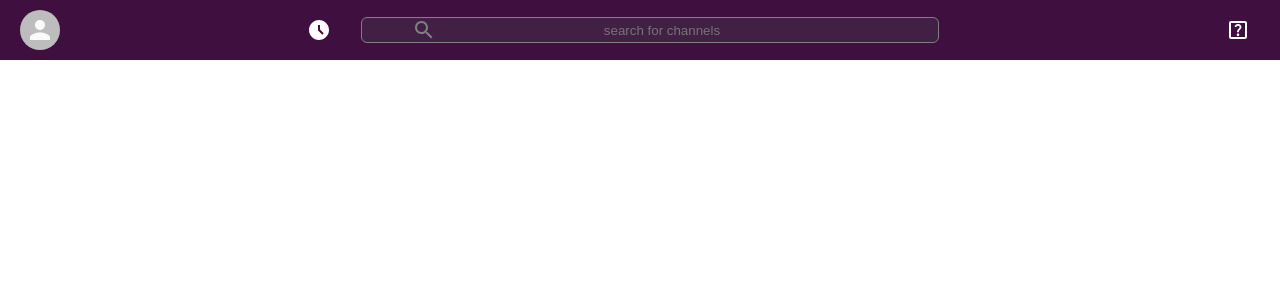
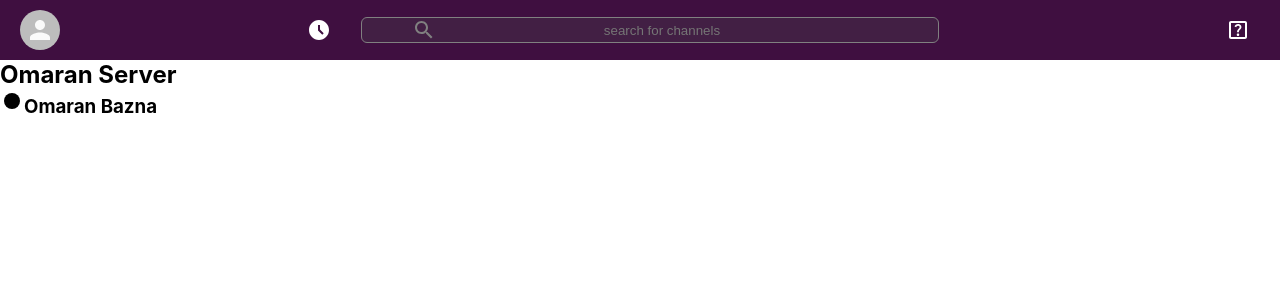
Before and after one commit to omaranBazna/slack-clone, a React (Create React App) app: page / in a window 1280 px wide. Shown: the top 300 px of the page. Built offline with nearby package versions, Linux system fonts and the light colour scheme.

Commit message:
add more styling to the side bar

```diff
--- a/src/components/Sidebar.js
+++ b/src/components/Sidebar.js
@@ -1,9 +1,16 @@
 import React from "react";
 import "../styles/sidebar.css";
+import FiberManualRecordIcon from "@mui/icons-material/FiberManualRecord";
 const Sidebar = () => {
   return (
     <div className="sidebar">
-      <div className="sidebar-header"></div>
+      <div className="sidebar-header">
+        <h2>Omaran Server</h2>
+        <h3>
+          <FiberManualRecordIcon />
+          Omaran Bazna
+        </h3>
+      </div>
     </div>
   );
 };
```
